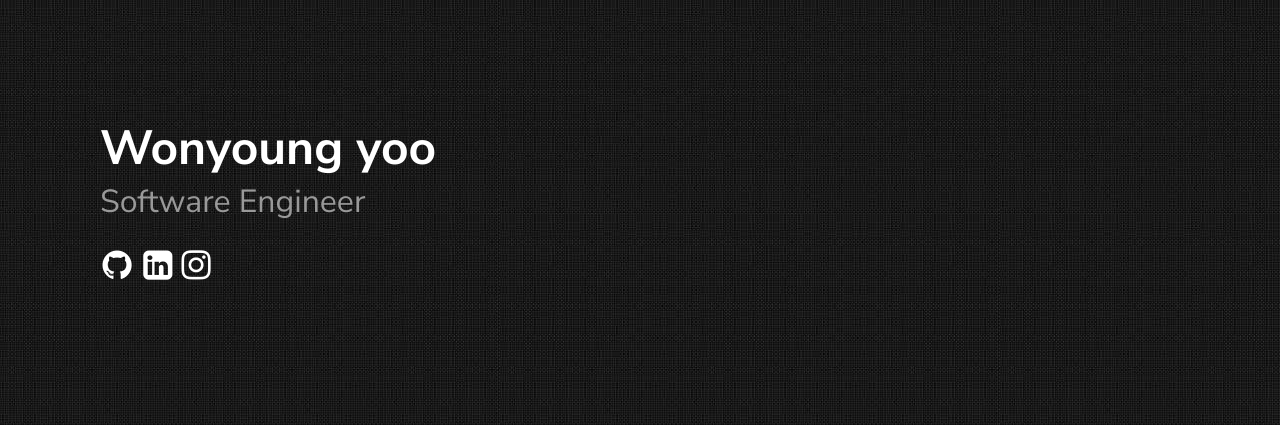
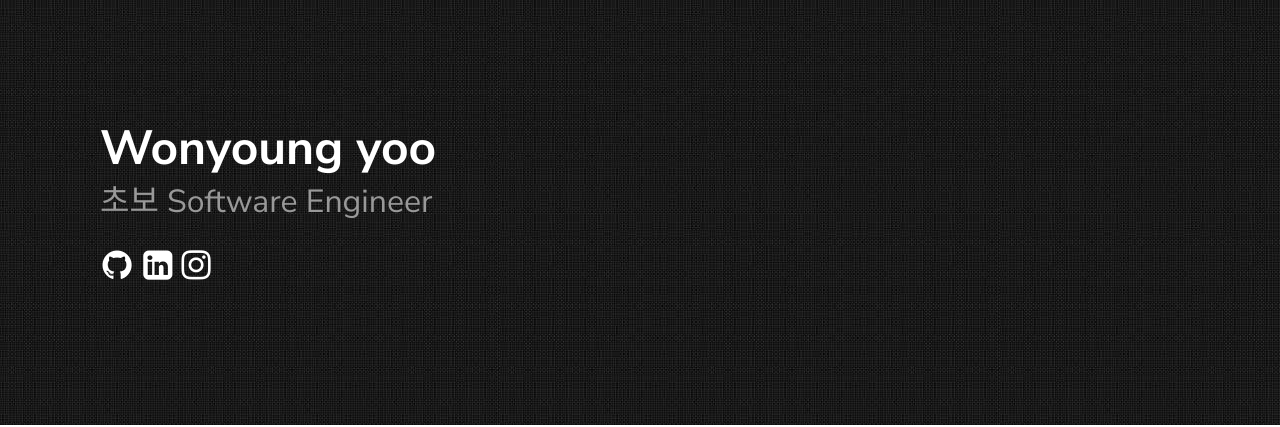
Before and after one commit to yoowonyoung/yoowonyoung.github.io, a Jekyll site: the page built from index.md, in a window 1280 px wide. Shown: the top 427 px of the page. Built offline with Jekyll 4.4.1, drawn with Linux system fonts in a browser that asks for light colours.

Commit message:
Update _config.yml

```diff
--- a/_config.yml
+++ b/_config.yml
@@ -15,7 +15,7 @@ sass:
 permalink: /posts/:title/
 texture:
   title: Wonyoung yoo
-  tagline: Software Engineer
+  tagline: 초보 Software Engineer
   disqus_shortname: wonyoung
   date_format: "%b %-d, %Y"
   style: black
```
